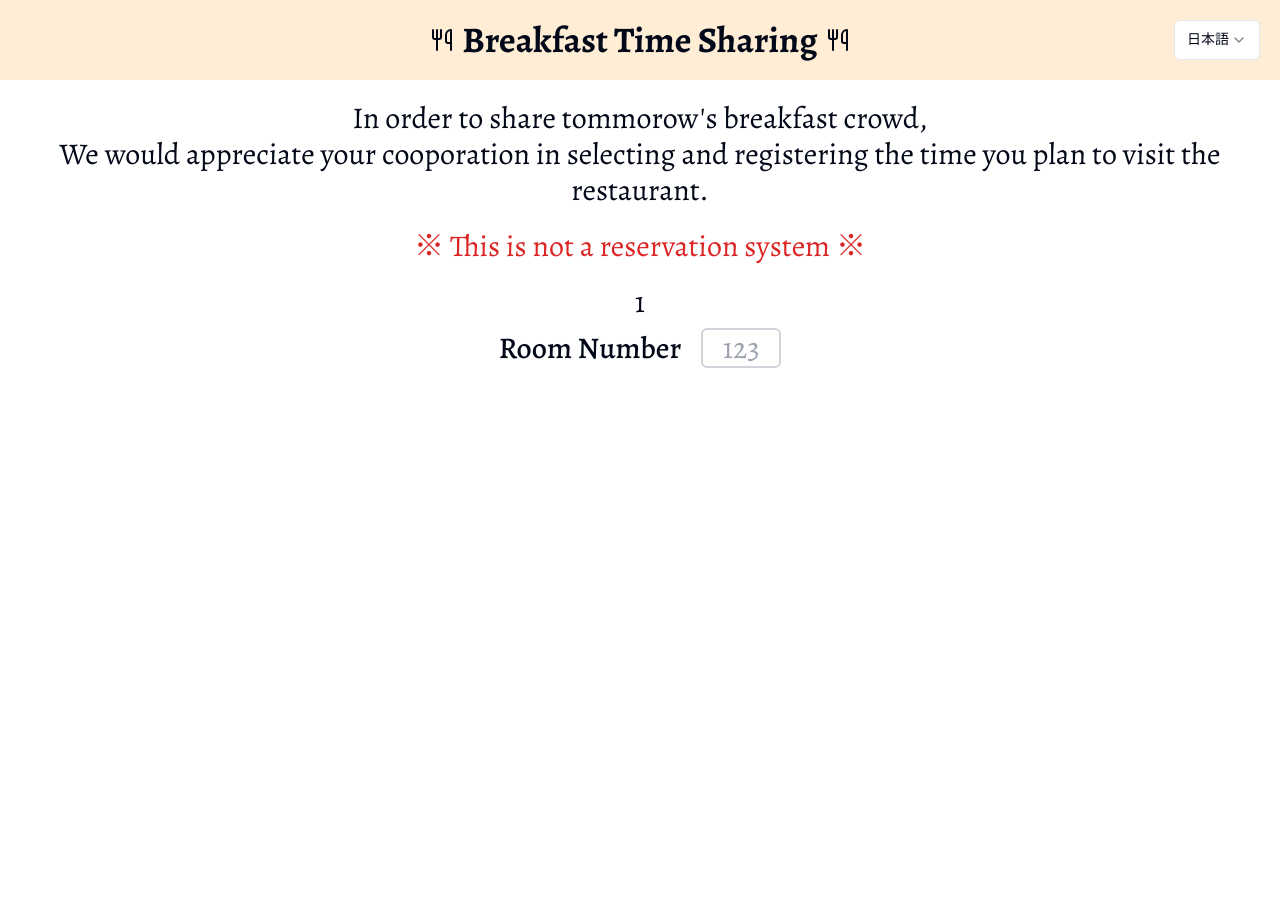
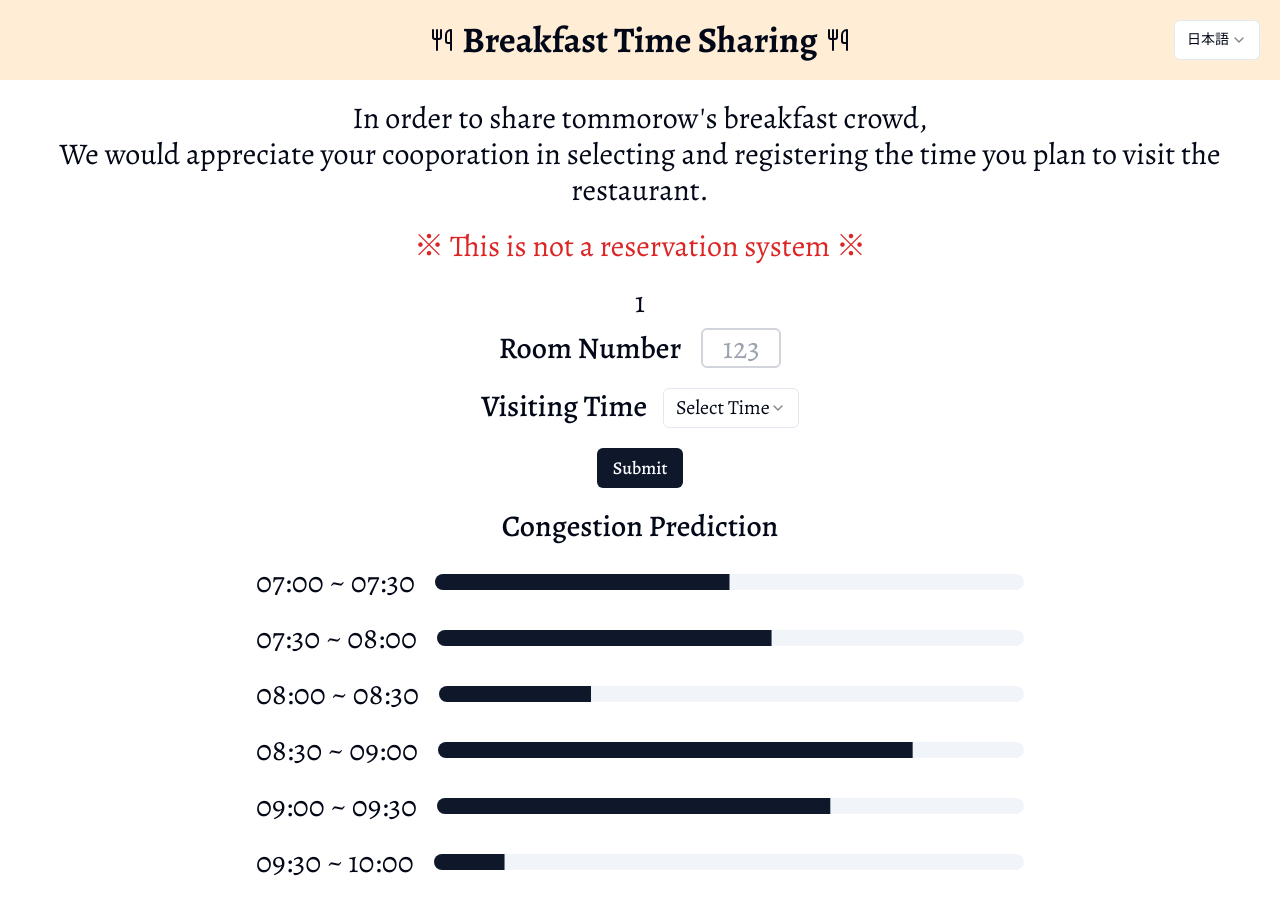
Before and after one commit to Ahoxa/CrowdPredictionApp, a Next.js app: page /1 in a window 1280 px wide. Before the commit the page ends 800 px from the top, so only its background shows below. Built offline with nearby package versions, Linux system fonts and the light colour scheme.

Commit message:
add TimeSelector and CongestionPredict components

```diff
--- a/package.json
+++ b/package.json
@@ -14,6 +14,7 @@
     "@fullcalendar/react": "^6.1.10",
     "@hookform/resolvers": "^3.3.2",
     "@radix-ui/react-label": "^2.0.2",
+    "@radix-ui/react-progress": "^1.0.3",
     "@radix-ui/react-select": "^2.0.0",
     "@radix-ui/react-slot": "^1.0.2",
     "class-variance-authority": "^0.7.0",
--- a/src/app/[date]/page.tsx
+++ b/src/app/[date]/page.tsx
@@ -4,6 +4,9 @@ import React from "react";
 import { useParams } from "next/navigation";
 
 import RoomNumForm from "@/components/RoomNumForm";
+import TimeSelector from "@/components/TimeSelector";
+import CongestionPredict from "@/components/CongestionPredict";
+import { Button } from "@/components/ui/button";
 
 const Detail: React.FC = () => {
   const params = useParams();
@@ -16,6 +19,9 @@ const Detail: React.FC = () => {
     <div className="flex flex-col justify-center items-center">
       <p className="text-3xl">{formattedDate}</p>
       <RoomNumForm />
+      <TimeSelector />
+      <Button className="mt-5 text-lg">Submit</Button>
+      <CongestionPredict />
     </div>
   );
 };
--- a/src/app/globals.css
+++ b/src/app/globals.css
@@ -79,6 +79,7 @@
   display: flex;
   flex-direction: column;
   justify-content: center;
+  align-items: center;
   width: 100%;
 }
 
--- /dev/null
+++ b/src/components/CongestionPredict.tsx
@@ -0,0 +1,38 @@
+import React from "react";
+import { Progress } from "@/components/ui/progress";
+
+function CongestionPredict() {
+  return (
+    <div className="container">
+      <p className="text-center text-3xl font-medium my-5">
+        Congestion Prediction
+      </p>
+      <div className="flex items-center w-[60vw] mb-5">
+        <h2 className="whitespace-nowrap mr-5">07:00 ~ 07:30</h2>
+        <Progress value={50} />
+      </div>
+      <div className="flex items-center w-[60vw] mb-5">
+        <h2 className="whitespace-nowrap mr-5">07:30 ~ 08:00</h2>
+        <Progress value={57} />
+      </div>
+      <div className="flex items-center w-[60vw] mb-5">
+        <h2 className="whitespace-nowrap mr-5">08:00 ~ 08:30</h2>
+        <Progress value={26} />
+      </div>
+      <div className="flex items-center w-[60vw] mb-5">
+        <h2 className="whitespace-nowrap mr-5">08:30 ~ 09:00</h2>
+        <Progress value={81} />
+      </div>
+      <div className="flex items-center w-[60vw] mb-5">
+        <h2 className="whitespace-nowrap mr-5">09:00 ~ 09:30</h2>
+        <Progress value={67} />
+      </div>
+      <div className="flex items-center w-[60vw] mb-5">
+        <h2 className="whitespace-nowrap mr-5">09:30 ~ 10:00</h2>
+        <Progress value={12} />
+      </div>
+    </div>
+  );
+}
+
+export default CongestionPredict;
--- /dev/null
+++ b/src/components/TimeSelector.tsx
@@ -0,0 +1,42 @@
+import React from "react";
+import {
+  Select,
+  SelectContent,
+  SelectItem,
+  SelectTrigger,
+  SelectValue,
+} from "@/components/ui/select";
+
+function TimeSelector() {
+  return (
+    <div className="flex mt-5">
+      <p className="text-3xl font-medium whitespace-nowrap mr-4">
+        Visiting Time
+      </p>
+      <Select>
+        <SelectTrigger className="text-xl">
+          <SelectValue placeholder="Select Time" />
+        </SelectTrigger>
+        <SelectContent>
+          <SelectItem value="0700" className="text-lg">
+            07:00 ~ 07:30
+          </SelectItem>
+          <SelectItem value="0730" className="text-lg">
+            07:30 ~ 08:00
+          </SelectItem>
+          <SelectItem value="0800" className="text-lg">
+            08:00 ~ 08:30
+          </SelectItem>
+          <SelectItem value="0830" className="text-lg">
+            08:30 ~ 09:00
+          </SelectItem>
+          <SelectItem value="0900" className="text-lg">
+            09:00 ~ 09:30
+          </SelectItem>
+        </SelectContent>
+      </Select>
+    </div>
+  );
+}
+
+export default TimeSelector;
--- /dev/null
+++ b/src/components/ui/progress.tsx
@@ -0,0 +1,28 @@
+"use client"
+
+import * as React from "react"
+import * as ProgressPrimitive from "@radix-ui/react-progress"
+
+import { cn } from "@/lib/utils"
+
+const Progress = React.forwardRef<
+  React.ElementRef<typeof ProgressPrimitive.Root>,
+  React.ComponentPropsWithoutRef<typeof ProgressPrimitive.Root>
+>(({ className, value, ...props }, ref) => (
+  <ProgressPrimitive.Root
+    ref={ref}
+    className={cn(
+      "relative h-4 w-full overflow-hidden rounded-full bg-secondary",
+      className
+    )}
+    {...props}
+  >
+    <ProgressPrimitive.Indicator
+      className="h-full w-full flex-1 bg-primary transition-all"
+      style={{ transform: `translateX(-${100 - (value || 0)}%)` }}
+    />
+  </ProgressPrimitive.Root>
+))
+Progress.displayName = ProgressPrimitive.Root.displayName
+
+export { Progress }
```
Also changed, not shown: 1 other file (tests, documents, lock files or other folders).
